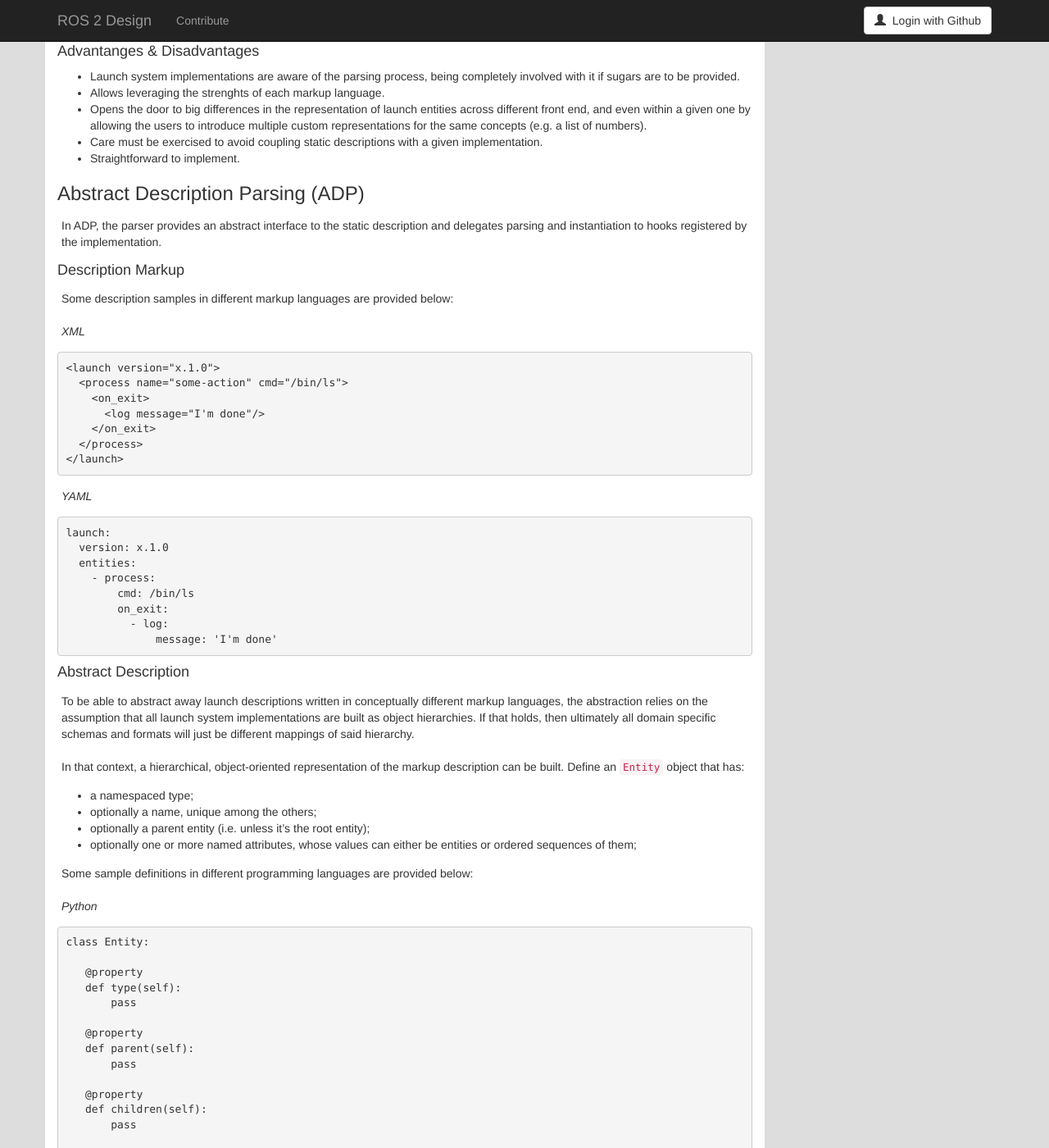
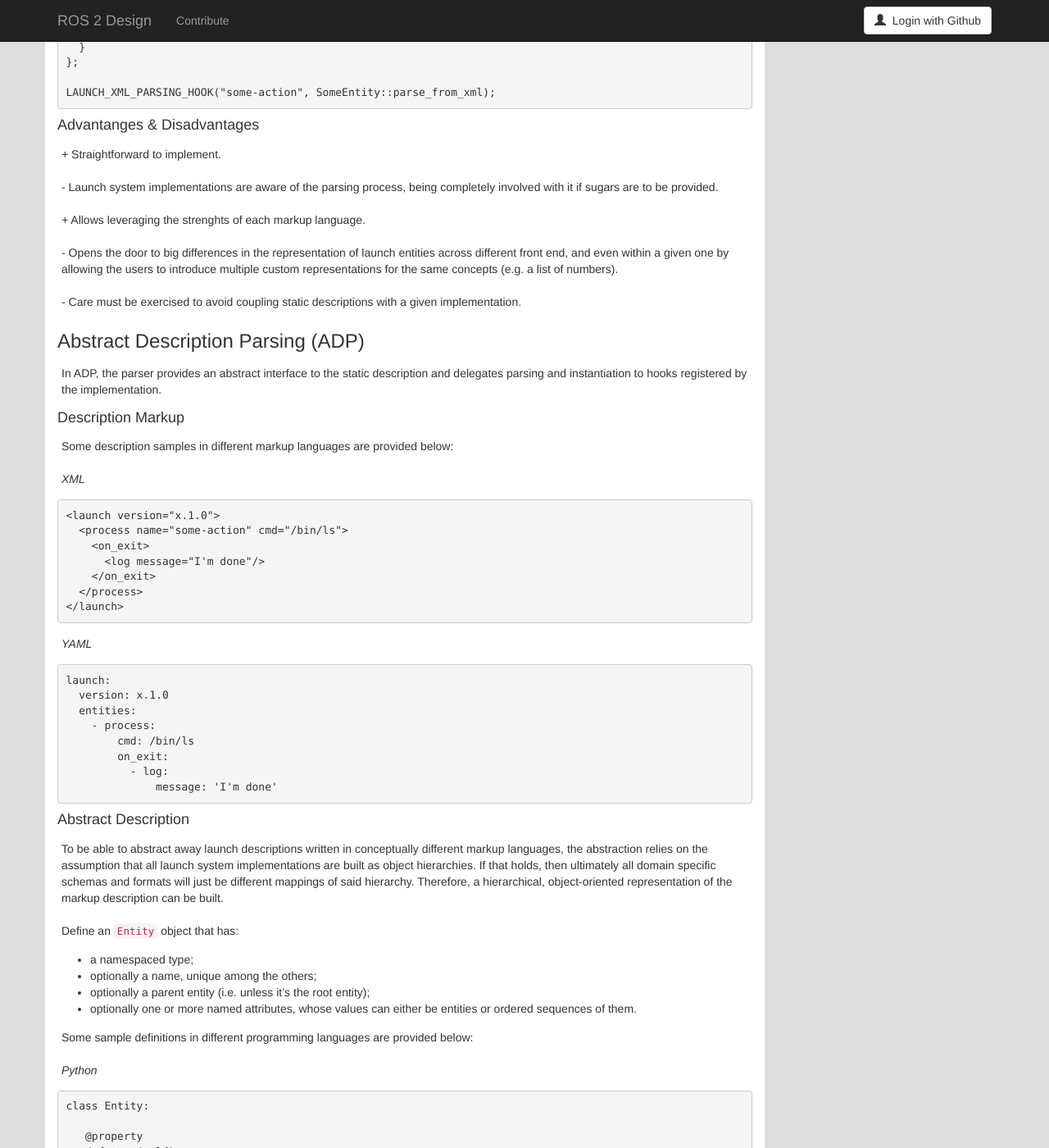
Before and after one commit to ros2/design, a Jekyll site: the page built from articles/160_roslaunch_frontend.md, in a window 1280 px wide and 1400 px high, scrolled down 2635 px. Shown: the whole window at 82% size. Built offline with Jekyll 4.4.1, drawn with Linux system fonts in a browser that asks for light colours; nearby versions of some CDN libraries; some of the changed text lies outside the part shown.

Commit message:
Correct ROS 2 launch frontend document style.
Signed-off-by: Michel Hidalgo <michel@ekumenlabs.com>

````diff
--- a/articles/160_roslaunch_frontend.md
+++ b/articles/160_roslaunch_frontend.md
@@ -21,15 +21,13 @@ Authors: {{ page.author }}
 
 ## Context
 
-Static launch descriptions are an integral part to ROS 2 launch system, and the natural
-path to transition from predominant ROS 1 `roslaunch` XML description. This document
-describes parsing and integration approaches of different front ends i.e. different
-markup languages, with a focus on extensibility and scalability.
+Static launch descriptions are an integral part to ROS 2 launch system, and the natural path to transition from predominant ROS 1 `roslaunch` XML description.
+This document describes parsing and integration approaches of different front ends i.e. different markup languages, with a focus on extensibility and scalability.
 
 ## Proposed approaches
 
-In the following, different approaches to the solution are described. This list
-is by no means exhaustive.
+In the following, different approaches to the solution are described.
+This list is by no means exhaustive.
 
 It's worth to note some commonalities between them:
 
@@ -40,7 +38,8 @@ It's worth to note some commonalities between them:
   unique reference id (usually, a human-readable name but that's not a requisite).
 
 - All of them need some form of instantiation and/or parsing procedure registry for
-  parsers to lookup. How that registry is populated and provided to the parser may vary.
+  parsers to lookup.
+  How that registry is populated and provided to the parser may vary.
   For instance, in Python class decorators may populate a global dict or even its import
   mechanism may be used if suitable, while in C++ convenience macros may expand into
   demangled registration hooks that can later be looked up by a dynamic linker (assuming
@@ -48,8 +47,7 @@ It's worth to note some commonalities between them:
 
 ### Forward Description Mapping (FDM)
 
-In FDM, the parser relies on a schema and well-known rules to map an static
-description (markup) to implementation specific instances (objects).
+In FDM, the parser relies on a schema and well-known rules to map an static description (markup) to implementation specific instances (objects).
 
 #### Description Markup
 
@@ -89,24 +87,19 @@ launch:
 
 ### Advantages & Disadvantages
 
-+ Straightforward to implement.
+*+* Straightforward to implement.
 
-+ Launch implementations are completely unaware of the static description existence
-  and its parsing process (to the extent that type agnostic instantiation mechanisms
-  are available).
+*+* Launch implementations are completely unaware of the static description existence and its parsing process (to the extent that type agnostic instantiation mechanisms are available).
 
-- Statically typed launch system implementations may require variant objects to deal
-  with actions
+*-* Statically typed launch system implementations may require variant objects to deal with actions.
 
-- Static descriptions are geared towards easing parsing, making them more uniform like
-  a serialization format but also less user friendly.
+*-* Static descriptions are geared towards easing parsing, making them more uniform like a serialization format but also less user friendly.
 
-- Care must be exercised to avoid coupling static descriptions with a given implementation.
+*-* Care must be exercised to avoid coupling static descriptions with a given implementation.
 
 ### Forward Description Mapping plus Markup Sugars (FDM+)
 
-A variation on FDM that allows launch entities to supply markup language specific hooks
-to do their own parsing.
+A variation on FDM that allows launch entities to supply markup language specific hooks to do their own parsing.
 
 #### Description Markup
 
@@ -161,18 +154,15 @@ LAUNCH_XML_PARSING_HOOK("some-action", SomeEntity::parse_from_xml);
 
 #### Advantanges & Disadvantages
 
-- Launch system implementations are aware of the parsing process, being completely
-  involved with it if sugars are to be provided.
+*+* Straightforward to implement.
 
-+ Allows leveraging the strenghts of each markup language.
+*-* Launch system implementations are aware of the parsing process, being completely involved with it if sugars are to be provided.
 
-- Opens the door to big differences in the representation of launch entities across
-  different front end, and even within a given one by allowing the users to introduce
-  multiple custom representations for the same concepts (e.g. a list of numbers).
+*+* Allows leveraging the strenghts of each markup language.
 
-- Care must be exercised to avoid coupling static descriptions with a given implementation.
+*-* Opens the door to big differences in the representation of launch entities across different front end, and even within a given one by allowing the users to introduce multiple custom representations for the same concepts (e.g. a list of numbers).
 
-+ Straightforward to implement.
+*-* Care must be exercised to avoid coupling static descriptions with a given implementation.
 
 ### Abstract Description Parsing (ADP)
 
@@ -208,20 +198,16 @@ launch:
 
 #### Abstract Description
 
-To be able to abstract away launch descriptions written in conceptually different
-markup languages, the abstraction relies on the assumption that all launch system
-implementations are built as object hierarchies. If that holds, then ultimately
-all domain specific schemas and formats will just be different mappings of said
-hierarchy.
+To be able to abstract away launch descriptions written in conceptually different markup languages, the abstraction relies on the assumption that all launch system implementations are built as object hierarchies.
+If that holds, then ultimately all domain specific schemas and formats will just be different mappings of said hierarchy.
+Therefore, a hierarchical, object-oriented representation of the markup description can be built.
 
-In that context, a hierarchical, object-oriented representation of
-the markup description can be built. Define an `Entity` object that has:
+Define an `Entity` object that has:
 
 - a namespaced type;
 - optionally a name, unique among the others;
 - optionally a parent entity (i.e. unless it's the root entity);
-- optionally one or more named attributes, whose values can either be
-  entities or ordered sequences of them;
+- optionally one or more named attributes, whose values can either be entities or ordered sequences of them.
 
 Some sample definitions in different programming languages are provided below:
 
@@ -316,16 +301,12 @@ params[0].get<std::string>("name") == "a"
 params[1].get<std::string>("name") == "b"
 ```
 
-Inherent ambiguities will arise from the mapping described above, e.g. nested
-tags in an XML description may be understood either as children (as it'd be
-the case for a grouping/scoping action) or attributes of the enclosing tag
-associated entity (as it's the case in the example above). It is up to the
-parsing procedures to disambiguate them.
+Inherent ambiguities will arise from the mapping described above, e.g. nested tags in an XML description may be understood either as children (as it'd be the case for a grouping/scoping action) or attributes of the enclosing tag associated entity (as it's the case in the example above).
+It is up to the parsing procedures to disambiguate them.
 
 #### Parsing Delegation
 
-Each launch entity that is to be statically described must provide a
-parsing procedure.
+Each launch entity that is to be statically described must provide a parsing procedure.
 
 *Python*
 ```python
````
Also changed, not shown: other parts of articles/160_roslaunch_frontend.md (+13 -24 lines).
